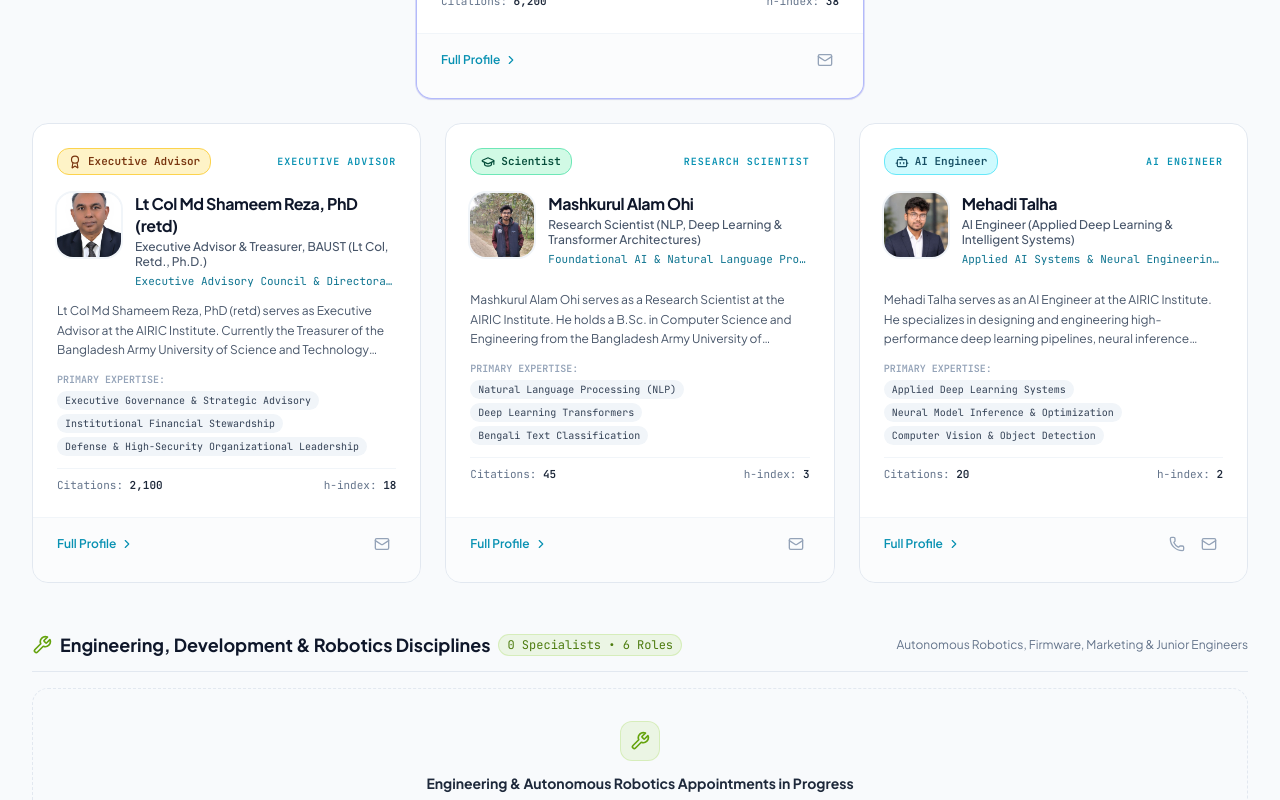
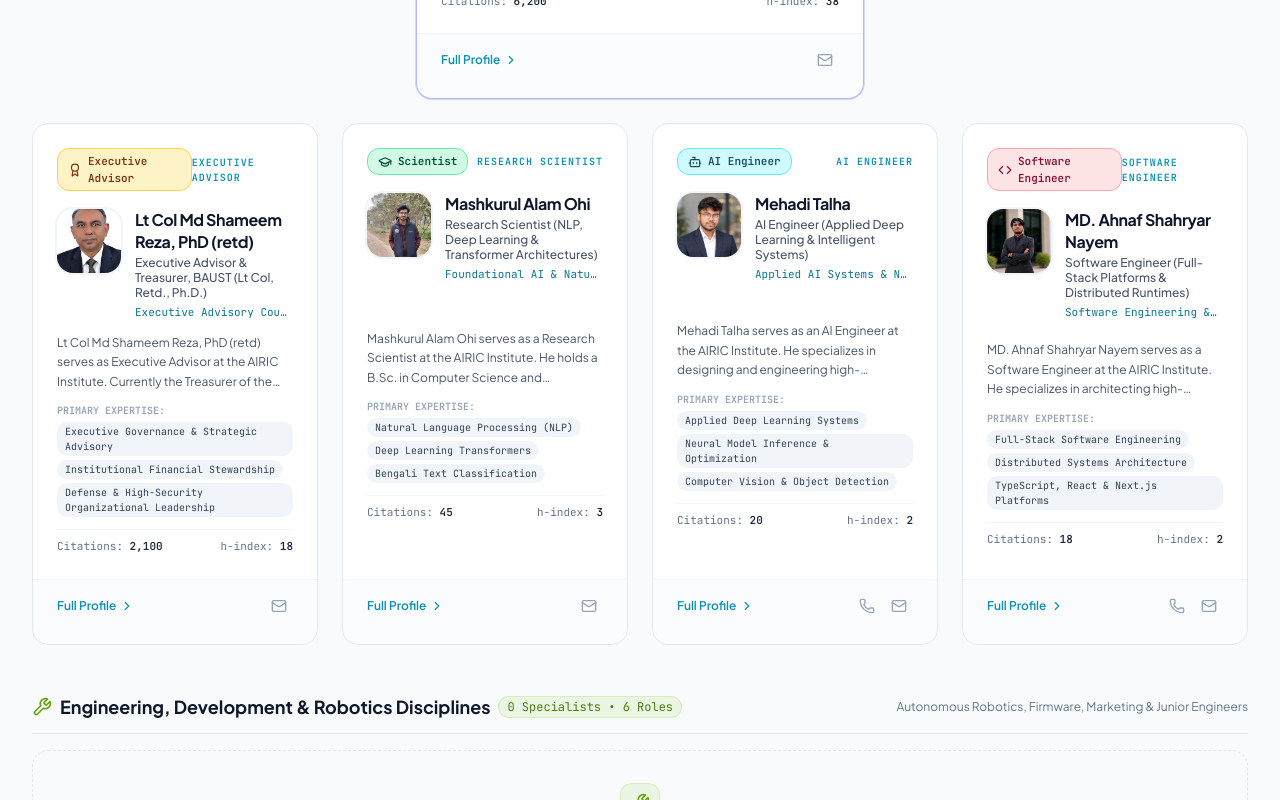
Before and after one commit to mashkurulalamohi37/Research_Center, a React (Vite) app: page /experts in a window 1280 px wide. Shown: the part 1220-2020 px from the top of the page. Built offline with nearby package versions, Linux system fonts and the light colour scheme.

Commit message:
feat: appoint MD. Ahnaf Shahryar Nayem as Software Engineer in experts directory

```diff
--- a/src/data/researchers.ts
+++ b/src/data/researchers.ts
@@ -330,7 +330,75 @@ export const mockResearchers: Researcher[] = [
     joinDate: '2024-01-01',
   },
 
-  // 4. AUXILIARY / FOUNDATIONAL RESEARCH FACULTY
+  // 4. SOFTWARE ENGINEER (MD. Ahnaf Shahryar Nayem)
+  {
+    id: 'ahnaf-shahryar-nayem',
+    slug: 'ahnaf-shahryar-nayem',
+    name: 'MD. Ahnaf Shahryar Nayem',
+    title: 'Software Engineer (Full-Stack Platforms & Distributed Runtimes)',
+    category: 'faculty',
+    expertCategory: 'Software Engineer',
+    department: 'Software Engineering & Production Systems Lab',
+    email: 'asnayem1122@gmail.com',
+    phone: '+880 17038957',
+    office: 'Engineering Pavilion, Room 208',
+    avatar: '/ahnaf-shahryar-nayem.jpg',
+    bio: 'MD. Ahnaf Shahryar Nayem serves as a Software Engineer at the AIRIC Institute. He specializes in architecting high-concurrency full-stack platforms, cloud-native distributed microservices, reactive frontend systems, and resilient DevOps pipelines. At AIRIC, he engineers production software runtimes, high-throughput API gateways, and scalable digital interfaces empowering the institute’s research computing and scientific operations.',
+    education: [
+      {
+        degree: 'B.Sc. in Computer Science & Engineering',
+        institution: 'Bangladesh Army University of Science and Technology (BAUST)',
+        year: 2024,
+      },
+    ],
+    researchAreaIds: ['ai-core'],
+    expertise: [
+      'Full-Stack Software Engineering',
+      'Distributed Systems Architecture',
+      'TypeScript, React & Next.js Platforms',
+      'High-Throughput REST & GraphQL APIs',
+      'Cloud Runtimes & Microservices',
+      'Automated CI/CD & Production DevOps',
+      'Database Modeling & Query Optimization',
+    ],
+    interests: [
+      'Modern High-Performance Web Architectures',
+      'Scalable Distributed Systems & Message Queues',
+      'Reactive Component Frameworks & UI Ergonomics',
+      'Cloud-Native Container Orchestration',
+      'Reliable Software Testing & Observability',
+    ],
+    experiences: [
+      {
+        role: 'Software Engineer',
+        organization: 'AIRIC Institute',
+        period: '2024 to Present',
+        location: 'Saidpur / Global',
+        highlights: 'Directing full-stack software development, distributed systems architecture, API gateway design, and cloud production infrastructure.'
+      },
+      {
+        role: 'Software & Systems Engineer',
+        organization: 'Dept. of CSE, BAUST',
+        period: '2022 to 2024',
+        location: 'Saidpur, Bangladesh',
+        highlights: 'Engineered web applications, institutional database platforms, and automated workflow systems.'
+      },
+    ],
+    academicStats: {
+      researchYears: 2,
+      completedResearchProjects: 4,
+    },
+    googleScholar: 'https://scholar.google.com',
+    github: 'https://github.com/asnayem1122',
+    linkedin: 'https://linkedin.com',
+    hIndex: 2,
+    citations: 18,
+    featured: true,
+    status: 'active',
+    joinDate: '2024-01-01',
+  },
+
+  // 5. AUXILIARY / FOUNDATIONAL RESEARCH FACULTY
   {
     id: 'dr-sarah-lin',
     slug: 'dr-sarah-lin',
--- a/src/pages/public/Experts.tsx
+++ b/src/pages/public/Experts.tsx
@@ -590,6 +590,8 @@ export const Experts: React.FC = () => {
                 ? 'max-w-md grid-cols-1'
                 : regularExperts.length === 2
                 ? 'max-w-3xl grid-cols-1 md:grid-cols-2'
+                : regularExperts.length === 4
+                ? 'grid-cols-1 md:grid-cols-2 xl:grid-cols-4'
                 : 'grid-cols-1 md:grid-cols-2 lg:grid-cols-3'
             }`}>
               {regularExperts.map(({ category, employee }) => renderExpertCard(category, employee, false))}
@@ -621,7 +623,7 @@ export const Experts: React.FC = () => {
               <span>{category}</span>
             </span>
             <span className={`text-[10px] font-mono uppercase tracking-widest font-semibold ${
-              employee.id === 'prof-dr-hu-guoqing' || employee.id === 'lt-col-shameem-reza' || employee.id === 'mashkurul-alam-ohi' || employee.id === 'mehadi-talha'
+              employee.id === 'prof-dr-hu-guoqing' || employee.id === 'lt-col-shameem-reza' || employee.id === 'mashkurul-alam-ohi' || employee.id === 'mehadi-talha' || employee.id === 'ahnaf-shahryar-nayem'
                 ? 'text-cyan-600 dark:text-cyan-400 font-bold'
                 : 'text-slate-400'
             }`}>
@@ -633,6 +635,8 @@ export const Experts: React.FC = () => {
                 ? 'RESEARCH SCIENTIST'
                 : employee.id === 'mehadi-talha'
                 ? 'AI ENGINEER'
+                : employee.id === 'ahnaf-shahryar-nayem'
+                ? 'SOFTWARE ENGINEER'
                 : 'INSTITUTE APPOINTEE'}
             </span>
           </div>
```
Also changed, not shown: .planning/PROJECT.md, .planning/REQUIREMENTS.md, .planning/ROADMAP.md, .planning/STATE.md, .planning/state.json, public/ahnaf-shahryar-nayem.jpg (added), src/assets/ahnaf-shahryar-nayem.jpg (added).
